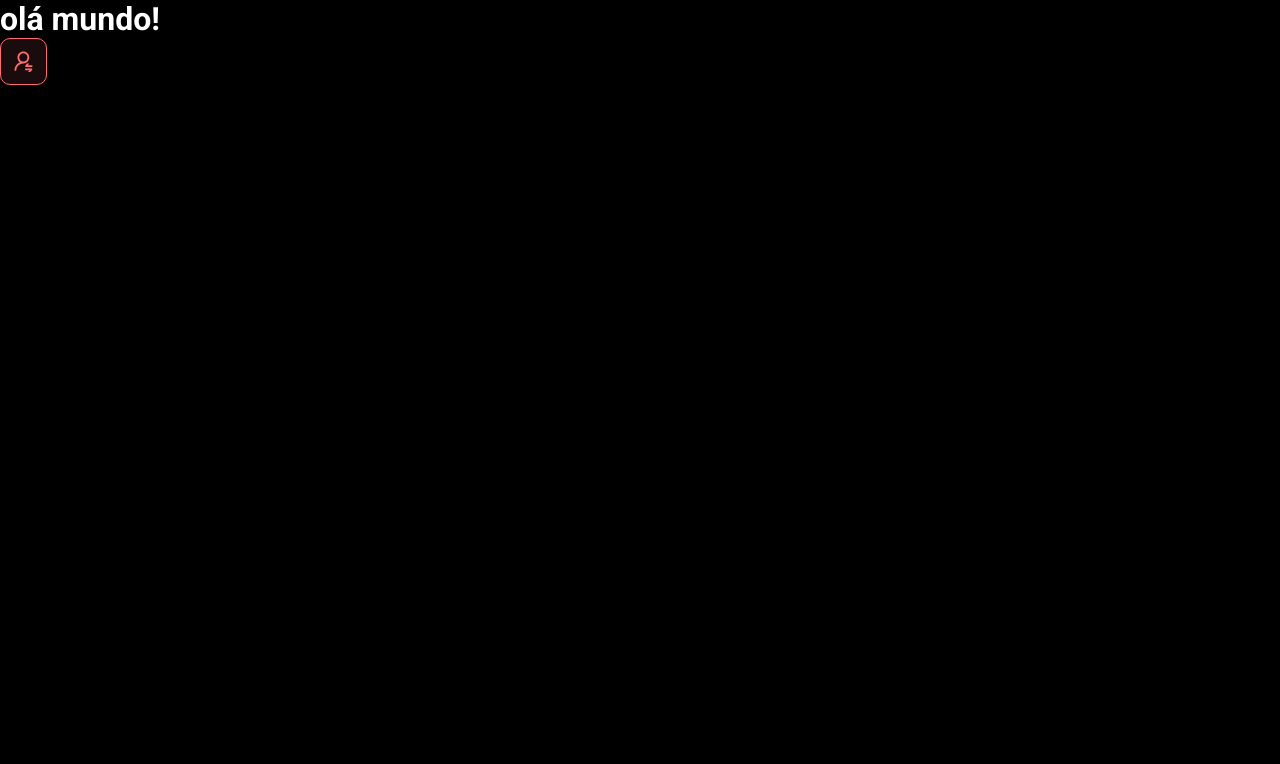
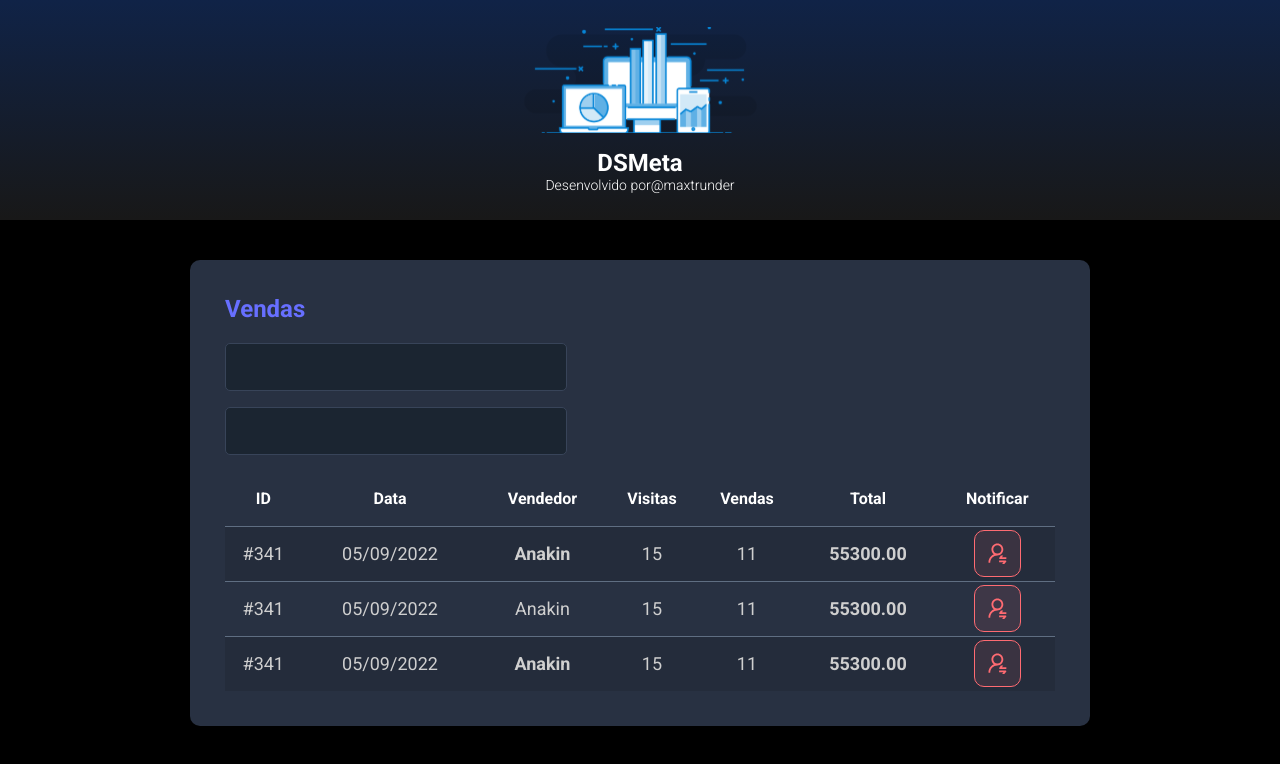
Before and after one commit to maxtrunder/dsmeta, a React (Vite) app in the folder frontend/: page / in a window 1280 px wide. Shown: the top 764 px of the page. Built offline with nearby package versions, Linux system fonts and the light colour scheme.

Commit message:
Other components

```diff
--- a/frontend/src/App.tsx
+++ b/frontend/src/App.tsx
@@ -1,11 +1,23 @@
 import NotificationButton from "./components/NotificationButton"
+import Header from "./components/Header"
+import SalesCard from "./components/SalesCard"
+
 
 
 function App() {
   return (
     <>
-      <h1>olá mundo!</h1>
-      <NotificationButton/>
+      <Header />
+      <main>
+        <section id="sales">
+          <div className="dsmeta-conteiner">
+
+            <SalesCard />
+
+
+          </div>
+        </section>
+      </main>
     </>
   )
 }
--- /dev/null
+++ b/frontend/src/components/Header/index.tsx
@@ -0,0 +1,23 @@
+
+import logo from '../../assets/img/logo.svg'
+import './styles.css'
+
+function Header() {
+    return (
+
+<header>
+        <div className="dsmeta-logo-container">
+            <img src={logo} alt="DSMeta"/>
+            <h1>DSMeta</h1>
+            <p>Desenvolvido por
+                <a href="https://www.instagram.com/mackcoel/">@maxtrunder</a>
+            </p>
+        </div>
+    </header>
+
+    )
+
+  }
+
+
+  export default Header
--- /dev/null
+++ b/frontend/src/components/Header/styles.css
@@ -0,0 +1,35 @@
+header {
+    background: linear-gradient(180deg, #102347 0%, #181818 100%);
+    height: 220px;
+    display: flex;
+    align-items: center;
+    justify-content: center;
+
+
+}
+
+
+
+.dsmeta-logo-container {
+    display: flex;
+    flex-direction: column;
+    align-items: center;
+}
+
+.dsmeta-logo-container img {
+    width: 235px;
+    height: 106.07px;
+    left: 43px;
+    top: 28px;
+}
+
+.dsmeta-logo-container h1 {
+    margin-top: 15px;
+    font-size: 24px;
+}
+
+.dsmeta-logo-container p {
+    font-size: 14px;
+    font-weight: 300;
+
+}
--- /dev/null
+++ b/frontend/src/components/SalesCard/index.tsx
@@ -0,0 +1,90 @@
+
+import NotificationButton from '../NotificationButton'
+import './styles.css'
+
+function SalesCard() {
+    return (
+        <div className="dsmeta-card">
+            <h2 className="dsmeta-sales-title">Vendas</h2>
+            <div>
+                <div className="dsmeta-form-control-conteiner">
+                    <input className="dsmeta-form-control" type="text" />
+                </div>
+                <div className="dsmeta-form-control-conteiner">
+                    <input className="dsmeta-form-control" type="text" />
+                </div>
+            </div>
+
+            <div>
+                <table className="dsmeta-sales-table">
+                    <thead>
+                        <tr>
+                            <th className="show992">ID</th>
+                            <th className="show576">Data</th>
+                            <th>Vendedor</th>
+                            <th className="show992">Visitas</th>
+                            <th className="show992">Vendas</th>
+                            <th>Total</th>
+                            <th>Notificar</th>
+                        </tr>
+
+                    </thead>
+                    <tbody>
+                        <tr>
+                            <td className="show992">#341</td>
+                            <td className="show576"> 05/09/2022</td>
+                            <th>Anakin</th>
+                            <td className="show992">15</td>
+                            <td className="show992">11</td>
+                            <th>55300.00</th>
+                            <th>
+
+
+                                <div className="dsmeta-red-btn-conteiner">
+                                    <NotificationButton />
+                                </div>
+
+                            </th>
+                        </tr>
+                        <tr>
+                            <td className="show992">#341</td>
+                            <td className="show576"> 05/09/2022</td>
+                            <td>Anakin</td>
+                            <td className="show992">15</td>
+                            <td className="show992">11</td>
+                            <th>55300.00</th>
+                            <th>
+
+
+                                <div className="dsmeta-red-btn-conteiner">
+                                <NotificationButton />
+                                </div>
+
+                            </th>
+                        </tr>
+                        <tr>
+                            <td className="show992">#341</td>
+                            <td className="show576"> 05/09/2022</td>
+                            <th>Anakin</th>
+                            <td className="show992">15</td>
+                            <td className="show992">11</td>
+                            <th>55300.00</th>
+                            <th>
+
+
+                                <div className="dsmeta-red-btn-conteiner">
+                                <NotificationButton />
+                                </div>
+
+                            </th>
+                        </tr>
+                    </tbody>
+                </table>
+            </div>
+
+        </div>
+    )
+}
+
+
+export default SalesCard
--- /dev/null
+++ b/frontend/src/components/SalesCard/styles.css
@@ -0,0 +1,106 @@
+.dsmeta-card {
+    background-color: #283142;
+    border-radius: 10px;
+    padding: 30px 10px;
+}
+
+
+
+.dsmeta-sales-title {
+    color: #676fff;
+    font-size: 24px;
+    margin-bottom: 20px;
+}
+
+.dsmeta-form-control {
+    width: 100%;
+    height: 46px;
+    background-color: #1b2531;
+    border: 1px solid #384459;
+    border-radius: 5px;
+    color: #9AAABE;
+    padding: 0 20px;
+    font-size: 18px;
+}
+
+.dsmeta-form-control-conteiner {
+    margin-bottom: 16px;
+    max-width: 300px;
+}
+
+.dsmeta-sales-table {
+    width: 100%;
+    border-spacing: 0;
+    border-collapse: collapse;
+}
+
+.dsmeta-sales-table thead {
+    width: 280px;
+    height: 55px;
+    left: 20px;
+    top: 476px;
+    background: #283142;
+    border-radius: 10px 10px 0px 0px;
+
+}
+
+.dsmeta-sales-table tbody {
+    font-size: 14px;
+    font-weight: 400;
+    color: #cfcfcf;
+    text-align: center;
+}
+
+.dsmeta-sales-table tbody tr {
+    height: 74px;
+    border-top: 1px solid #5f6e82;
+
+}
+
+.dsmeta-sales-table tbody tr:nth-child(odd) {
+    background-color: #242c3b;
+}
+
+.dsmeta-red-btn-conteiner {
+    display: flex;
+    justify-content: center;
+
+}
+
+
+.dsmeta-sales-table tbody tr:hover {
+    background-color: #384459;
+}
+
+
+.show576 {
+    display: none;
+}
+
+.show992 {
+    display: none;
+}
+
+@media (min-width: 576px) {
+    .show576 {
+        display: table-cell;
+    }
+
+    .dsmeta-card {
+        padding: 35px;
+    }
+
+    .dsmeta-sales-table tbody tr {
+        height: 55px;
+    }
+
+    .dsmeta-sales-table tbody {
+        font-size: 18px;
+    }
+}
+
+@media (min-width: 992px) {
+    .show992 {
+        display: table-cell;
+    }
+}
--- a/frontend/src/index.css
+++ b/frontend/src/index.css
@@ -25,3 +25,13 @@
     color: unset;
     text-decoration: none;
 }
+
+.dsmeta-conteiner {
+    width: 100%;
+    max-width: 900px;
+    margin: 0 auto;
+}
+
+#sales {
+    padding: 40px 10px;
+}
```
Also changed, not shown: frontend/src/assets/img/logo.svg (added).
